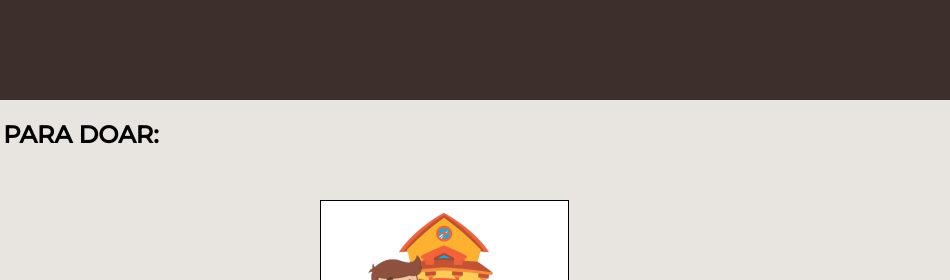
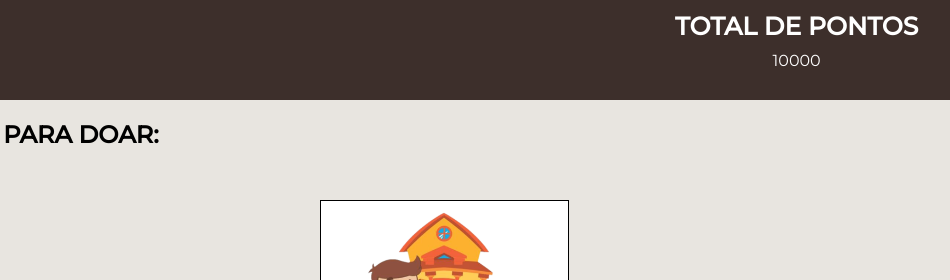
Before and after one commit to ViniciusJaeger/Projeto-BrownNow, a plain HTML site: page donate.html in a window 1280 px wide. Shown: the top 280 px of the page, 330-1280 px from the left. Drawn offline with Linux system fonts and the light colour scheme.

Commit message:
"pontos"

```diff
--- a/assets/donate.css
+++ b/assets/donate.css
@@ -183,3 +183,18 @@ section{
     height: 40px;
     text-align: center;
 }
+
+ .pontos{
+    margin-left: 800px;
+    display: flex;
+    flex-direction: column;
+    align-items: center;
+    justify-content: center;
+    color: #FFF;
+    text-transform: uppercase;
+}
+
+.pontos h1{
+    font-size: 25px;
+    margin: 10px 0px;
+}
--- a/donate.html
+++ b/donate.html
@@ -16,6 +16,10 @@
             <div class="logo-pesquisa">
                 <div class="logo">
                     <img src="images/logo.png" alt="">
+                </div>
+                <div class="pontos">
+                    <h1>Total de PONTOS</h1>
+                    <SPAn>10000</SPAn>
                 </div>
             </div>
         </div>
```
